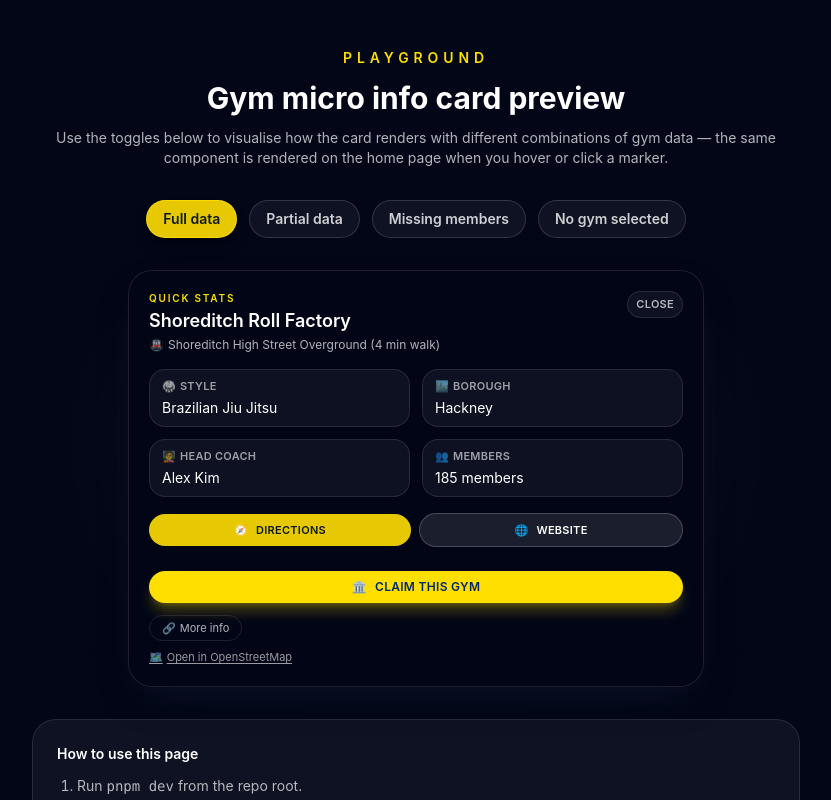
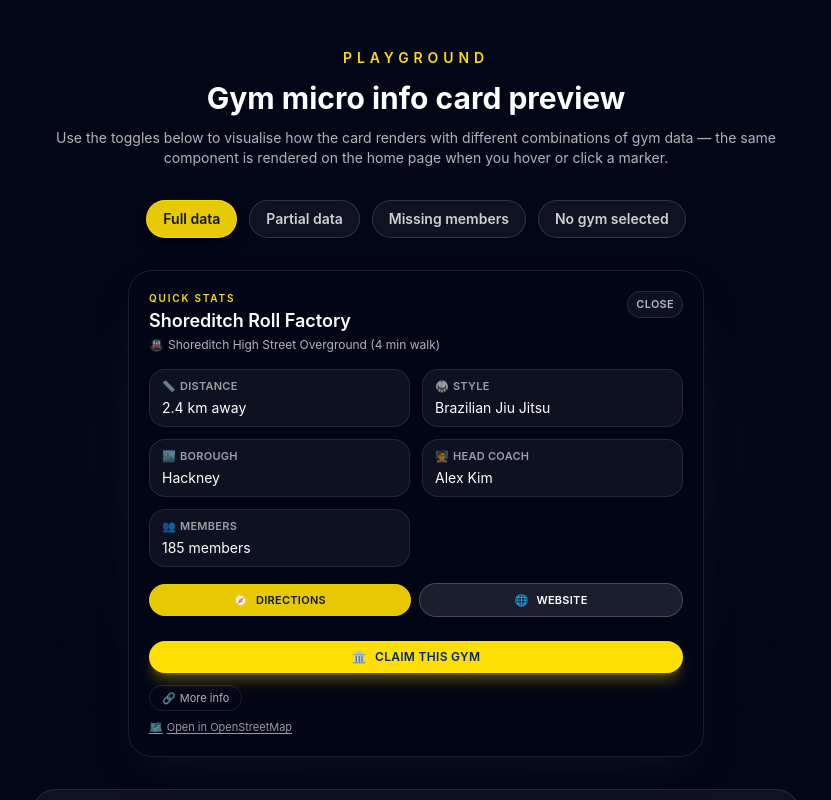
Before and after one commit to joshharknessuk-commits/training-map, a Next.js app in the folder bjj-london-map/: page /playground/micro-card in a window 1280 px wide. Shown: the top 800 px of the page, without its empty margins (224-1055 px from the left). Built offline with nearby package versions, Linux system fonts and the light colour scheme.

Commit message:
Show distance metric in micro info card

```diff
--- a/bjj-london-map/app/page.tsx
+++ b/bjj-london-map/app/page.tsx
@@ -81,6 +81,17 @@ export default function HomePage() {
       window.clearTimeout(timer);
     };
   }, [previewGym]);
+
+  const previewDistanceKm = useMemo(() => {
+    if (!cardGym || !userLocation) {
+      return null;
+    }
+
+    return haversineKm(
+      { lat: cardGym.lat, lon: cardGym.lon },
+      { lat: userLocation.lat, lng: userLocation.lng },
+    );
+  }, [cardGym, userLocation]);
 
   const highlightedGymIds = useMemo(() => {
     if (!userLocation || !nearMeActive) {
@@ -172,7 +183,12 @@ export default function HomePage() {
       </div>
 
       <div className="pointer-events-none absolute bottom-28 left-1/2 z-[920] w-full max-w-md -translate-x-1/2 px-4">
-        <GymMicroInfoCard gym={cardGym} visible={Boolean(previewGym)} onClose={handleClosePreview} />
+        <GymMicroInfoCard
+          gym={cardGym}
+          visible={Boolean(previewGym)}
+          distanceKm={previewDistanceKm}
+          onClose={handleClosePreview}
+        />
       </div>
 
       {loading ? (
--- a/bjj-london-map/app/playground/micro-card/page.tsx
+++ b/bjj-london-map/app/playground/micro-card/page.tsx
@@ -57,17 +57,17 @@ const SAMPLE_GYMS: Gym[] = [
   },
 ];
 
-const CARD_VARIANTS: Array<{ id: string; label: string; gym: Gym | null }> = [
-  { id: 'shoreditch', label: 'Full data', gym: SAMPLE_GYMS[0] },
-  { id: 'westminster', label: 'Partial data', gym: SAMPLE_GYMS[1] },
-  { id: 'croydon', label: 'Missing members', gym: SAMPLE_GYMS[2] },
-  { id: 'empty', label: 'No gym selected', gym: null },
+const CARD_VARIANTS: Array<{ id: string; label: string; gym: Gym | null; distanceKm?: number | null }> = [
+  { id: 'shoreditch', label: 'Full data', gym: SAMPLE_GYMS[0], distanceKm: 2.4 },
+  { id: 'westminster', label: 'Partial data', gym: SAMPLE_GYMS[1], distanceKm: 6.1 },
+  { id: 'croydon', label: 'Missing members', gym: SAMPLE_GYMS[2], distanceKm: null },
+  { id: 'empty', label: 'No gym selected', gym: null, distanceKm: null },
 ];
 
 export default function GymMicroCardPlaygroundPage() {
   const [selectedVariantId, setSelectedVariantId] = useState(CARD_VARIANTS[0].id);
 
-  const { gym } = useMemo(() => {
+  const { gym, distanceKm } = useMemo(() => {
     return (
       CARD_VARIANTS.find((variant) => variant.id === selectedVariantId) ?? CARD_VARIANTS[0]
     );
@@ -108,7 +108,12 @@ export default function GymMicroCardPlaygroundPage() {
         <div className="relative mx-auto w-full max-w-xl">
           <div className="absolute inset-x-0 bottom-0 top-20 rounded-[36px] bg-gradient-to-b from-white/5 via-white/2 to-transparent blur-3xl" />
           <div className="relative">
-            <GymMicroInfoCard gym={gym} visible={Boolean(gym)} onClose={() => setSelectedVariantId('empty')} />
+            <GymMicroInfoCard
+              gym={gym}
+              visible={Boolean(gym)}
+              distanceKm={distanceKm ?? null}
+              onClose={() => setSelectedVariantId('empty')}
+            />
           </div>
         </div>
 
--- a/bjj-london-map/components/GymMicroInfoCard.tsx
+++ b/bjj-london-map/components/GymMicroInfoCard.tsx
@@ -7,6 +7,7 @@ import type { Gym } from '@/types/osm';
 interface GymMicroInfoCardProps {
   gym: Gym | null;
   visible: boolean;
+  distanceKm?: number | null;
   onClose?: () => void;
 }
 
@@ -76,7 +77,7 @@ function buildDirectionsUrl(gym: Gym) {
   return `https://www.google.com/maps/dir/?${params.toString()}`;
 }
 
-export function GymMicroInfoCard({ gym, visible, onClose }: GymMicroInfoCardProps) {
+export function GymMicroInfoCard({ gym, visible, distanceKm, onClose }: GymMicroInfoCardProps) {
   const quickStats = useMemo<QuickStat[]>(() => {
     if (!gym) {
       return [];
@@ -88,13 +89,19 @@ export function GymMicroInfoCard({ gym, visible, onClose }: GymMicroInfoCardProp
       formatMemberCount(extractTagValue(gym, QUICK_STAT_MEMBERS_KEYS)) || 'Members not listed';
     const borough = gym.borough ?? 'Borough not listed';
 
-    return [
+    const stats: QuickStat[] = [
       { icon: '🥋', label: 'Style', value: style },
       { icon: '🏙️', label: 'Borough', value: borough },
       { icon: '🧑‍🏫', label: 'Head coach', value: coach },
       { icon: '👥', label: 'Members', value: members },
     ];
-  }, [gym]);
+
+    if (typeof distanceKm === 'number' && Number.isFinite(distanceKm)) {
+      stats.unshift({ icon: '📏', label: 'Distance', value: `${distanceKm.toFixed(1)} km away` });
+    }
+
+    return stats;
+  }, [gym, distanceKm]);
 
   if (!gym) {
     return null;
```
